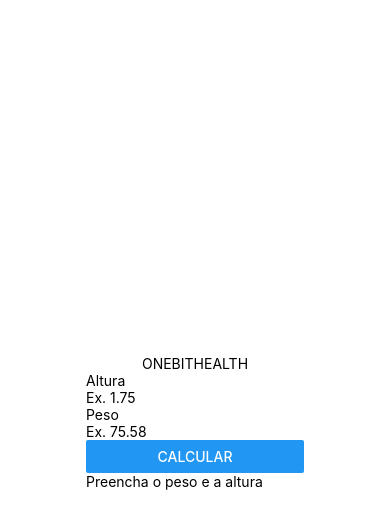
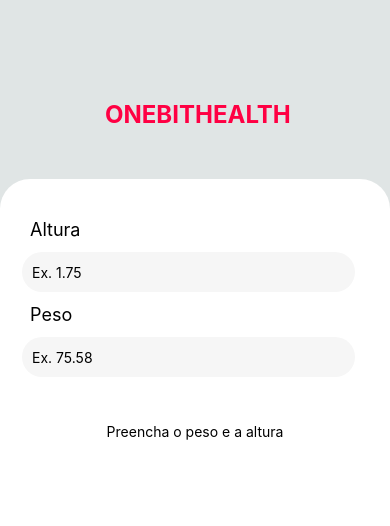
Before and after one commit to SheltonFr/onebithealth-mobile-reactNative, a React Native app: screen / in a window 390 px wide. Shown: the top 526 px of the page. Built offline with nearby package versions, Linux system fonts and the light colour scheme.

Commit message:
feat: title and a bit of form styles

```diff
--- a/App.jsx
+++ b/App.jsx
@@ -1,11 +1,12 @@
 import { StyleSheet, Text, View } from 'react-native';
-import Main from './src/components/Main/Main';
-import Title from './src/components/Title/Title';
+import Title from './src/components/Title/index';
+import Form from './src/components/Form/index';
+
 export default function App() {
   return (
     <View style={styles.container}>
       <Title />
-      <Main />
+      <Form />
     </View>
   );
 }
@@ -13,8 +14,7 @@
 const styles = StyleSheet.create({
   container: {
     flex: 1,
-    backgroundColor: '#fff',
-    alignItems: 'center',
-    justifyContent: 'center',
+    backgroundColor: '#e0e5e5',
+    paddingTop: 80,
   },
 });
--- a/src/components/Form/Form.jsx
+++ b/src/components/Form/index.jsx
@@ -1,6 +1,7 @@
 import React, { useState } from 'react'
-import { TextInput, View, Text, Button } from 'react-native'
-import ResultImc from './ResultImc/ResultImc'
+import { TextInput, View, Text, TouchableOpacity } from 'react-native'
+import ResultImc from './ResultImc/index'
+import styles from './style'
 
 export default function Form() {
 
@@ -31,25 +32,33 @@
     }
 
     return (
-        <View>
-            <View>
-                <Text>Altura</Text>
+        <View style={styles.formContext}>
+            <View style={styles.form}>
+                <Text style={styles.formLabel} >Altura</Text>
                 <TextInput
                     placeholder='Ex. 1.75'
                     keyboardType='numeric'
                     value={height}
                     onChangeText={setHeight}
+                    style={styles.formInput}
                 />
 
-                <Text>Peso</Text>
+                <Text style={styles.formLabel}>Peso</Text>
                 <TextInput
                     placeholder='Ex. 75.58'
                     keyboardType='numeric'
                     value={weight}
                     onChangeText={setWeight}
+                    style={styles.formInput}
                 />
 
-                <Button title={textButton} onPress={handleButtonClick} />
+                <TouchableOpacity
+                    onPress={handleButtonClick}
+                    style={styles.buttom}>
+                        <Text style={styles.textButtom}>
+                            {textButton}waeasd
+                        </Text>
+                    </TouchableOpacity>
             </View>
 
             <ResultImc resultImc={imc} messageResultImc={messageImc} />
--- /dev/null
+++ b/src/components/Form/style.js
@@ -0,0 +1,43 @@
+import { StyleSheet } from "react-native";
+
+const styles = StyleSheet.create({
+  formContext: {
+    width: "100%",
+    height: "100%",
+    bottom: 0,
+    backgroundColor: "#fff",
+    alignItems: "center",
+    marginTop: 30,
+    borderTopLeftRadius: 30,
+    borderTopRightRadius: 30,
+  },
+
+  form: {
+    width: "100%",
+    height: "auto",
+    marginTop: 30,
+    padding: 10,
+  },
+
+  formLabel: {
+    color: "#000000",
+    fontSize: 18,
+    paddingLeft: 20,
+  },
+
+  formInput: {
+    width: "90%",
+    borderRadius: 50,
+    backgroundColor: "#f6f6f6",
+    height: 40,
+    margin: 12,
+    paddingLeft: 10,
+  },
+
+  textButtom: {
+    fontSize: 20,
+    color: "#ffffff",
+  },
+});
+
+export default styles;
--- a/src/components/Main/Main.jsx
+++ /dev/null
@@ -1,11 +0,0 @@
-import React from 'react'
-import { View } from 'react-native'
-import Form from '../Form/Form'
-
-export default function Main() {
-  return (
-    <View>
-        <Form />
-    </View>
-  )
-}
--- a/src/components/Title/Title.jsx
+++ /dev/null
@@ -1,10 +0,0 @@
-import React from 'react'
-import { View, Text } from 'react-native'
-
-export default function Title() {
-  return (
-    <View>
-      <Text>ONEBITHEALTH</Text>
-    </View>
-  )
-}
--- /dev/null
+++ b/src/components/Title/index.jsx
@@ -0,0 +1,11 @@
+import React from 'react'
+import { View, Text } from 'react-native'
+import styles from './style';
+
+export default function Title() {
+  return (
+  <View style={styles.boxTitle}>
+    <Text style={styles.textTitle}> ONEBITHEALTH</Text>
+  </View>
+  )
+}
--- /dev/null
+++ b/src/components/Title/style.js
@@ -0,0 +1,17 @@
+import { StyleSheet } from "react-native";
+
+const styles = StyleSheet.create({
+  boxTitle: {
+    alignItems: "center",
+    justifyContent: "center",
+    padding: 20,
+  },
+
+  textTitle: {
+    color: "#ff0043",
+    fontSize: 24,
+    fontWeight: "bold",
+  },
+});
+
+export default styles;
```
Also changed, not shown: src/components/Form/ResultImc/index.jsx (renamed from src/components/Form/ResultImc/ResultImc.jsx), src/components/Form/ResultImc/style.js (added).
